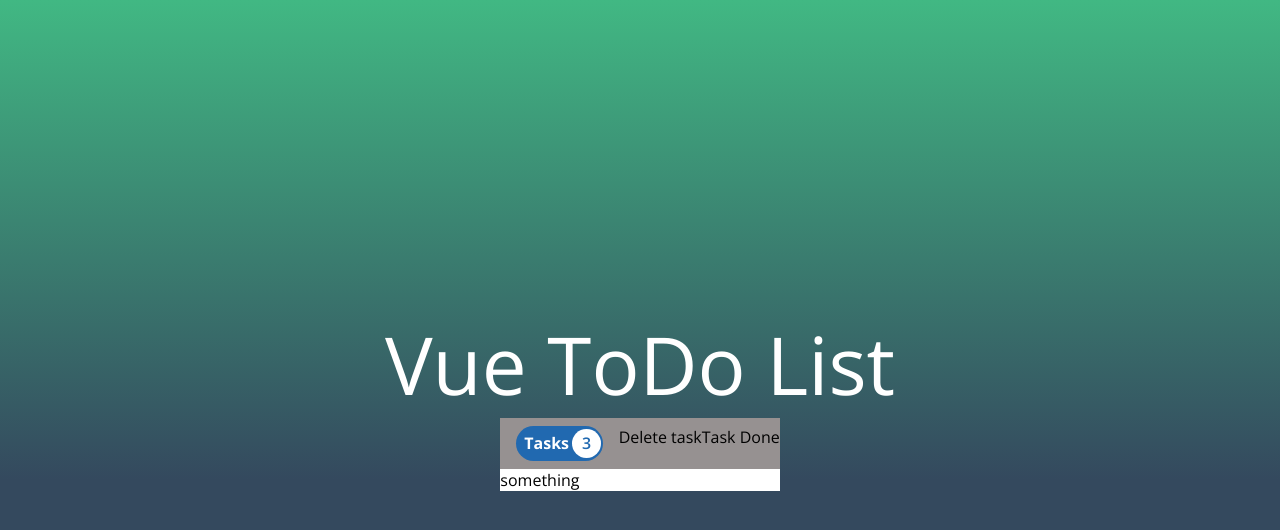
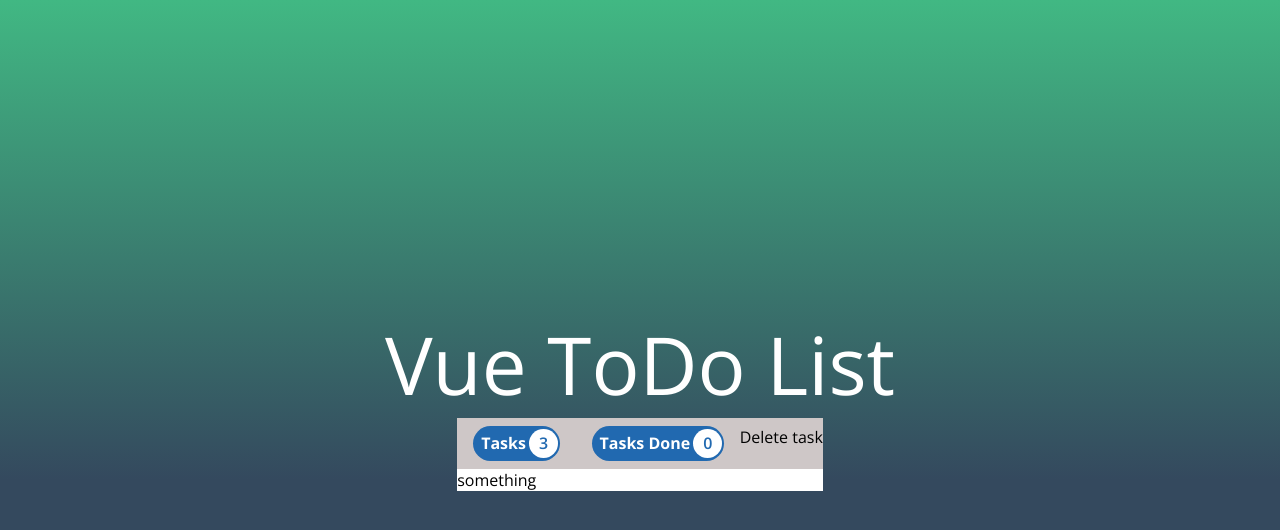
Before and after one commit to thelastjeremiah/nuxt-todo-apps, a Nuxt app: page / in a window 1280 px wide. Shown: the top 530 px of the page. Built offline with nearby package versions, Linux system fonts and the light colour scheme.

Commit message:
arrange code

```diff
--- a/assets/css/main.css
+++ b/assets/css/main.css
@@ -34,7 +34,7 @@ body {
 
 .tasks-details{
   display: flex;
-  background-color: rgb(150, 145, 145);
+  background-color: #cac2c2ea;
   padding-top: 0.5rem;
   padding-bottom: 0.5rem;
 }
--- a/components/TasksDone.vue
+++ b/components/TasksDone.vue
@@ -1,6 +1,7 @@
 <template>
-  <div>
-    <p>Task Done</p>
+  <div class="tasks">
+    <p>Tasks Done</p>
+    <p class="circle-number">0</p>
   </div>
 </template>
 
--- a/pages/index.vue
+++ b/pages/index.vue
@@ -5,9 +5,9 @@
       <div class="todo-parent-container">
         <div class="todo-child-continer">
           <div class="tasks-details">
-            <Tasks />
-            <TasksDeleteAll />
-            <TasksDone />
+            <tasks/>
+            <tasks-done/>
+            <tasks-delete-all/>
           </div>
           <p>something</p>
         </div>
```
